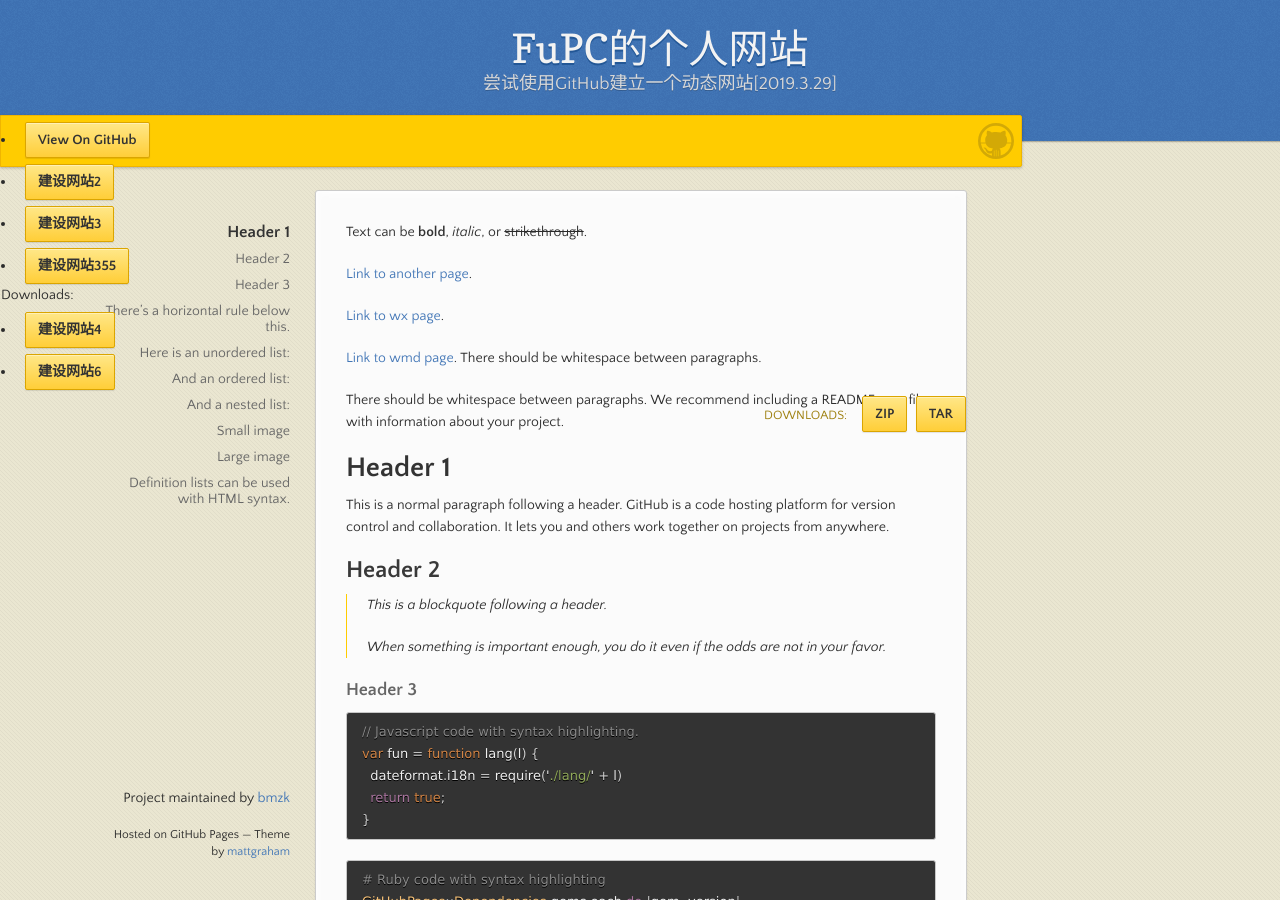
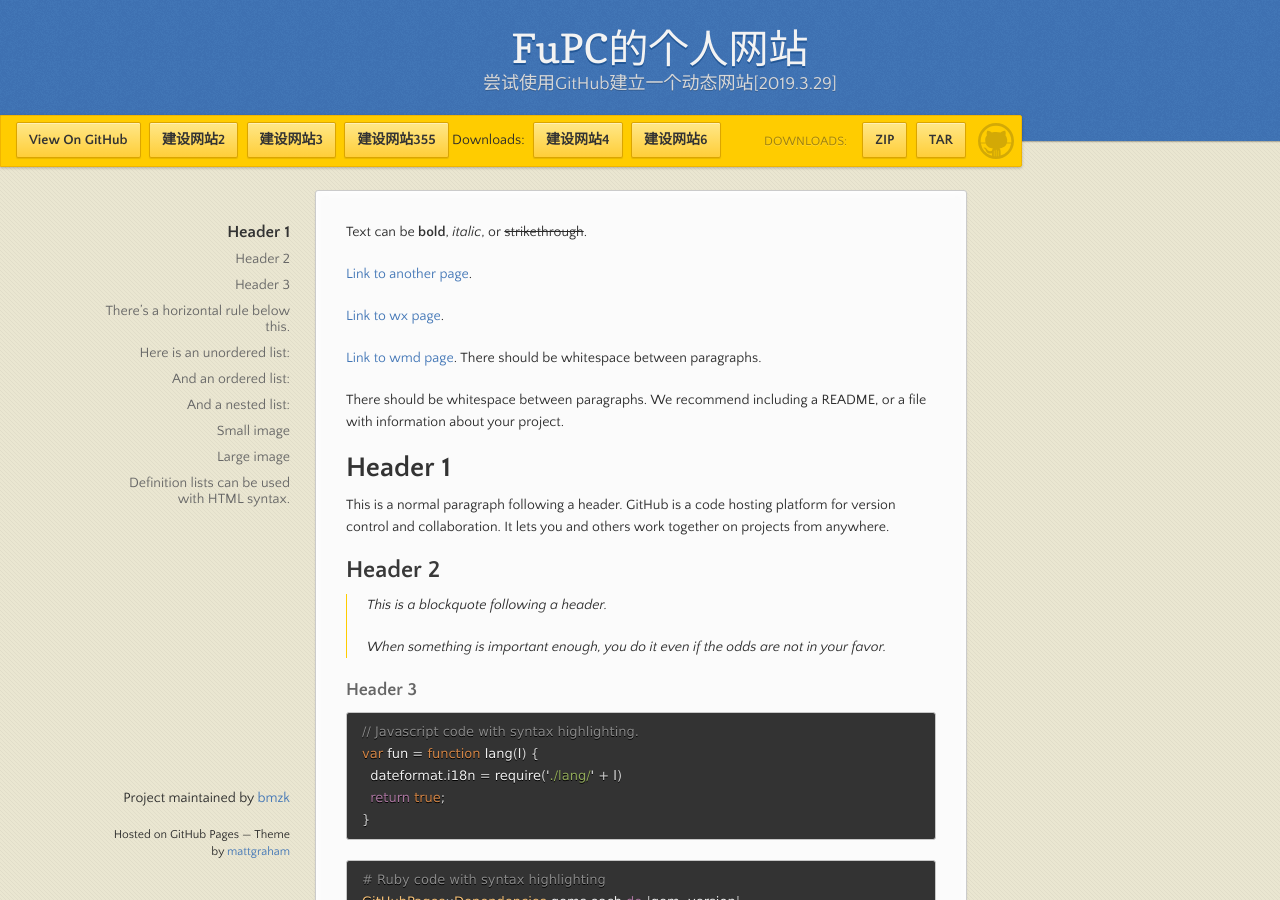
Before and after one commit to bmzk/MyWeb, a Jekyll site: the page built from index.md, in a window 1280 px wide and 900 px high. Built offline with Jekyll 4.4.1, drawn with Linux system fonts in a browser that asks for light colours.

Commit message:
Update default.html

```diff
--- a/_layouts/default.html
+++ b/_layouts/default.html
@@ -23,7 +23,7 @@
 
       <div id="banner">
         <span id="logo"></span>
-<div class="row">
+<ul>
         <li><a href="{{ site.github.repository_url }}" class="button"><strong>View On GitHub</strong></a></li>
 		<li><a href="http://www.runoob.com/" class="button" >建设网站2</a></li>
 		<li><a href="http://www.runoob.com/" class="button" >建设网站3</a></li>
@@ -31,7 +31,7 @@
 		<span>Downloads:</span>
 		<li><a href="http://www.runoob.com/" class="button" >建设网站4</a></li>
 		<li><a href="http://www.runoob.com/" class="button" >建设网站6</a></li>
-		</div>
+		</ul>
         {% if site.show_downloads %}
           <div class="downloads">
             <span>Downloads:</span>
```
